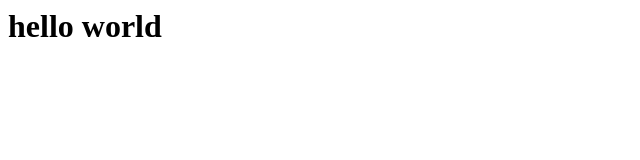
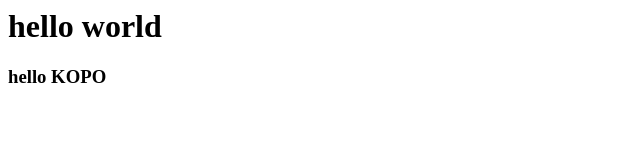
Before and after one commit to minkyung0807/hello-world, a plain HTML site: page index.html in a window 1280 px wide. Shown: the whole page, without its empty margins (0-640 px from the left). Drawn offline with Linux system fonts and the light colour scheme.

Commit message:
Update index.html

```diff
--- a/index.html
+++ b/index.html
@@ -1 +1,2 @@
 <h1>hello world </h1>
+<h3>hello KOPO </h3>
```
